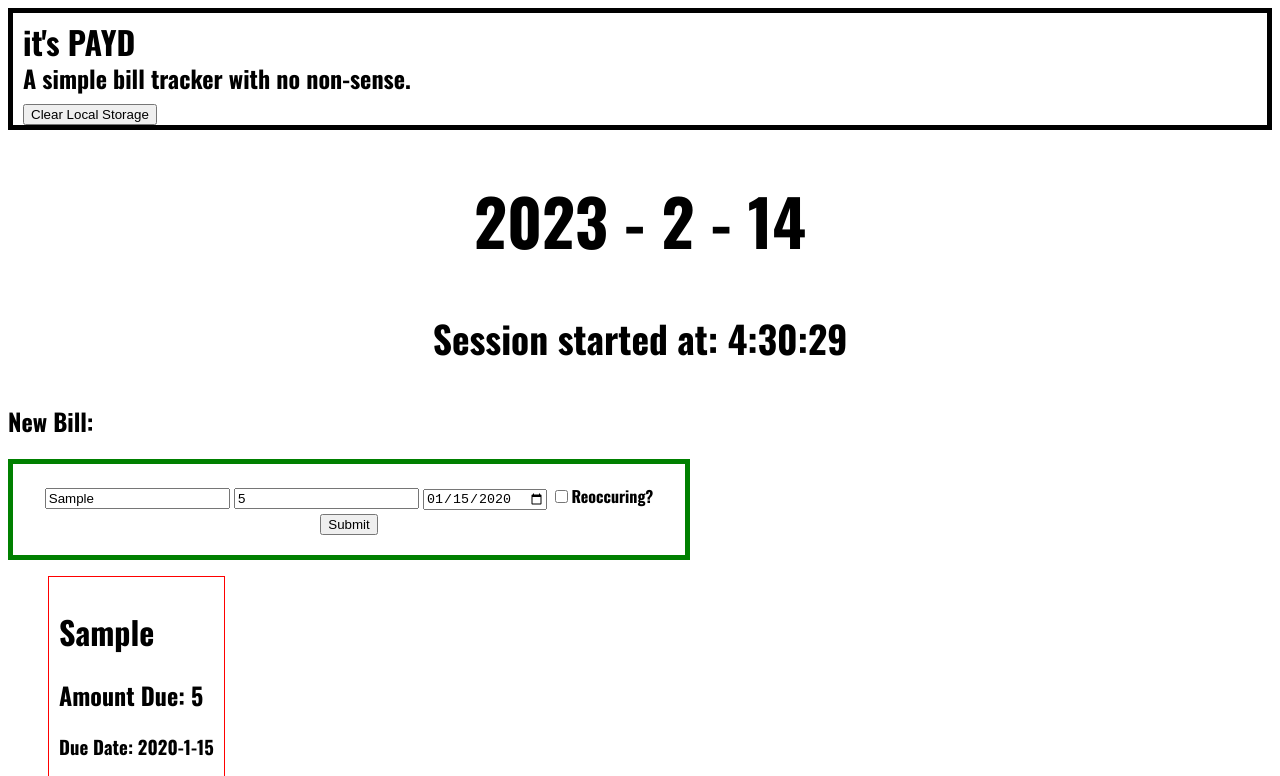
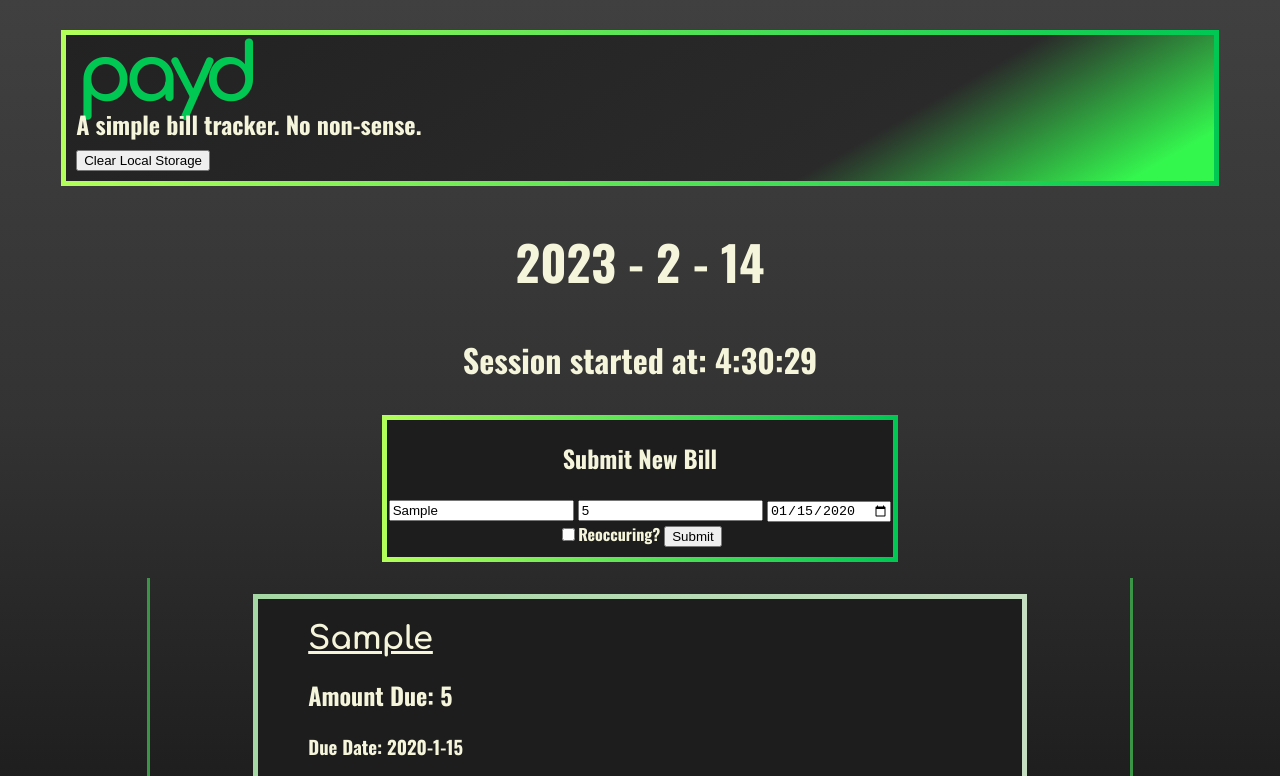
Before and after one commit to ptnoire/PAYD-bill-tracker, a plain HTML site: page index.html in a window 1280 px wide. Both pictures are taken after typing "Sample", "5", "2020-01-15" into the empty fields and a click on the button "Submit". Shown: the top 776 px of the page. Drawn offline with nearby package versions, Linux system fonts and the light colour scheme.

Commit message:
Updated CSS, got a vision in mind, going to keep working on it.

```diff
--- a/index.html
+++ b/index.html
@@ -7,22 +7,22 @@
     <title>Payd - Easy Bill Tracking</title>
     <link rel="preconnect" href="https://fonts.googleapis.com">
     <link rel="preconnect" href="https://fonts.gstatic.com" crossorigin>
-    <link href="https://fonts.googleapis.com/css2?family=Oswald:wght@700&display=swap" rel="stylesheet">
+    <link href="https://fonts.googleapis.com/css2?family=Comfortaa:wght@700&family=Oswald:wght@700&display=swap" rel="stylesheet">
 
     <link rel="stylesheet" href="style.css">
     <script type="module" src="src/js/controller.js"></script>
 </head>
 <body>
     <div class="topNav">
-        <h1>it's PAYD</h1>
-        <h2>A simple bill tracker with no non-sense.</h2>
+        <h1><span class="payd_span">payd</span></h1>
+        <h2>A simple bill tracker. No non-sense.</h2>
         <button class="clear_local_storage">Clear Local Storage</button>
     </div>
 
     <h1 class="current__date">Current Date</h1>
 
-    <h2>New Bill:</h2>
     <div class="input__bills">
+        <h2>Submit New Bill</h2>
         <form id="upload">
             <input class="text__field inp--bill_name" name="title" type="text" placeholder="Insert Bill Name Here" required></input>
             <input class="text__field inp--bill_amount" name="amount" type="number" placeholder="Insert Cost of Bill Here" required></input>
@@ -36,5 +36,6 @@
 
         </ul>
     </div>
+    <p class="pt_top">another <a class="pt_sig" href="https://pt-anderson.netlify.app/">P.T. Anderson</a> classic.</p>
 </body>
 </html>
--- a/src/js/model.js
+++ b/src/js/model.js
@@ -7,6 +7,7 @@ export let date = {
         month: 0,
         day: 0,
         time: 0,
+        fullDate: 0,
     }
 }
 
--- a/src/views/dateView.js
+++ b/src/views/dateView.js
@@ -10,8 +10,8 @@ class DateView extends View {
     _generateMarkup() {
         this._clear();
         return `
-        <h1 class="current_date">${this.data.currentDate.year} - ${this.data.currentDate.month} - ${this.data.currentDate.day}</h1>
-        <h3>Session started at: ${this.data.currentDate.time}</h2>
+        <h2 class="current_date">${this.data.currentDate.year} - ${this.data.currentDate.month} - ${this.data.currentDate.day}</h2>
+        <p>Session started at: ${this.data.currentDate.time}</p>
         `
     }
 }
--- a/style.css
+++ b/style.css
@@ -1,36 +1,138 @@
-body {
-    font-family: 'Oswald', sans-serif;
+:root {
+    --text-color: beige;
+    --payd-green: #00C853;
+    --due-red: #e91313;
+    --payd-border: linear-gradient(to left, #00C853, #B2FF59);
+    --due-border: linear-gradient(to left, #e91313, #fe4a4a);
+    --normal-border: linear-gradient(to left, #c5dec2, #a5d7a4);
+    --background-black: rgb(29, 29, 29);
 }
 
-.topNav {
-    padding-left: 10px;
-    line-height: .5;
-    border: 5px solid black;
+@font-face {
+    font-family: Heaters;
+    src: url(Heaters.otf);
+  }
+
+.pt_top {
+    margin-top: 30vh;
+    text-align: center;
+    margin-left: 5px;
+    color: var(--text-color);
+}
+
+.pt_sig {
+    font-family: Heaters;
+    font-size: 50px;
+    text-decoration: none;
+    color: var(--text-color);
+}
+
+body {
+    height: 100vh;
+    background: rgb(64,64,64);
+    background: linear-gradient(180deg, rgba(64,64,64,1) 0%, rgba(51,51,51,1) 52%, rgba(29,29,29,1) 100%);
+    background-repeat: no-repeat;
+    background-attachment: fixed;
+    font-family: 'Oswald', sans-serif;
+    padding-bottom: 500px;
+}
+
+a:visited {
+    text-decoration: none;
 }
 
 .current__date {
     text-align: center;
+    color: var(--text-color);
+}
+
+.payd_span {
+    font-size: 5rem;
+    letter-spacing: -8px;
+    font-family: 'Comfortaa', cursive;
+    color: var(--payd-green);
+}
+
+.topNav {
+    margin-top: 30px;
+    margin-left: auto;
+    margin-right: auto;
+    width: 90%;
+    background: rgb(34,34,34);
+    background: linear-gradient(150deg, rgba(34,34,34,1) 0%, rgba(42,42,42,1) 70%, rgba(52,247,78,1) 94%);
+    color: var(--text-color);
+    padding-left: 10px;
+    padding-bottom: 10px;
+    line-height: .5;
+    border: 5px solid;
+    border-image-slice: 1;
+    border-image-source: var(--payd-border);
+}
+
+.input__bills {
+    margin-left: auto;
+    margin-right: auto;
+    background-color: var(--background-black);
+    color: var(--text-color);
+    text-align:center;
+    padding-bottom: 10px;
+    border: 5px solid;
+    border-image-slice: 1;
+    border-image-source: var(--payd-border);
+    width: 40%;
+}
+
+.bill__list {
+    margin-left: auto;
+    margin-right: auto;
+    width: 75%;
+    padding: 1rem;
+    border: 3px solid rgb(59, 149, 71);
+    border-top: 0;
+    border-bottom: 0;
 }
 
 .bill__item {
-    display: inline-block;
-    border: 1px solid red;
-    padding: 10px;
+    padding-left: 50px;
+    padding-bottom: 10px;
+    padding-right: 50px;
+    margin-left: auto;
+    margin-right: auto;
+    margin-bottom: 20px;
+    list-style-type: none;
+    color: var(--text-color);
+    background: var(--background-black);
+    border: 10px solid;
+    border-image-slice: 1;
+    border-width: 5px;
+    border-image-source: var(--normal-border);
+    width: 70%;
 }
 
-.input__bills {
-    text-align:center;
-    padding: 20px;
-    border: 5px solid green;
-    width: 50%;
+.bill__item h1 {
+    font-family: 'Comfortaa', cursive;
+    text-decoration: underline;
+    text-underline-offset: .15rem;
 }
 
 .bill_due {
-    background-color: rgb(171, 38, 38);
-    color: beige;
+    border-image-source: var(--due-border);
+    transition: all .5s ease-in-out;
+    color: var(--text-color);
+}
+
+.bill_due h1 {
+    transition: 1s;
+    text-decoration-color: var(--due-red);
 }
 
 .payd {
-    background-color: green;
-    color: beige;
+    border-image-source: var(--payd-border);
+    transition: all .5s ease-in-out;
+    color: var(--text-color);
 }
+
+.payd h1 {
+    transition: 1s;
+    text-decoration-color: var(--payd-green);
+}
```
Also changed, not shown: Heaters.otf (added).
